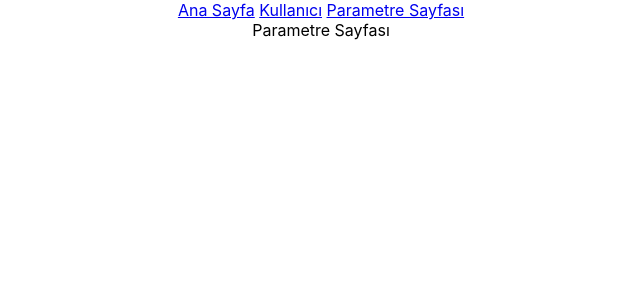
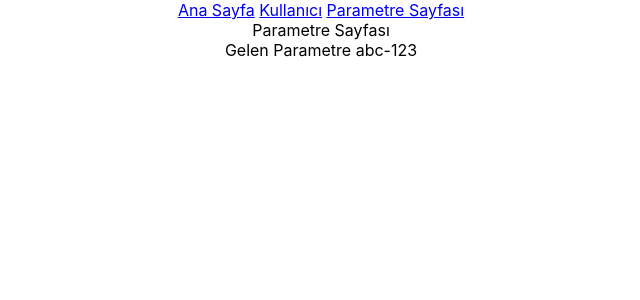
Before and after one commit to huseyinbattal/react-router-dom, a React (Create React App) app: page /parametre/abc-123 in a window 1280 px wide. Shown: the top 300 px of the page, without its empty margins (319-959 px from the left). Built offline with nearby package versions, Linux system fonts and the light colour scheme.

Commit message:
Update ParametreView.js

```diff
--- a/src/views/ParametreView.js
+++ b/src/views/ParametreView.js
@@ -2,8 +2,12 @@ import React from 'react'
 import { useParams } from 'react-router-dom'
 
 function ParametreView() {
+  const {id} = useParams()
+
   return (
-    <div>Parametre Sayfası</div>
+    <div>Parametre Sayfası<br/>
+      Gelen Parametre {id}
+    </div>
   )
 }
 
```
